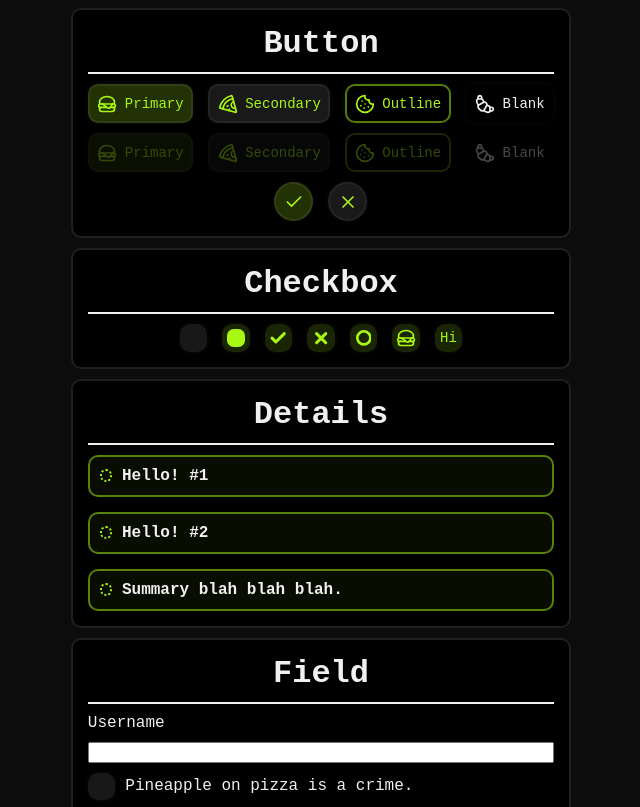
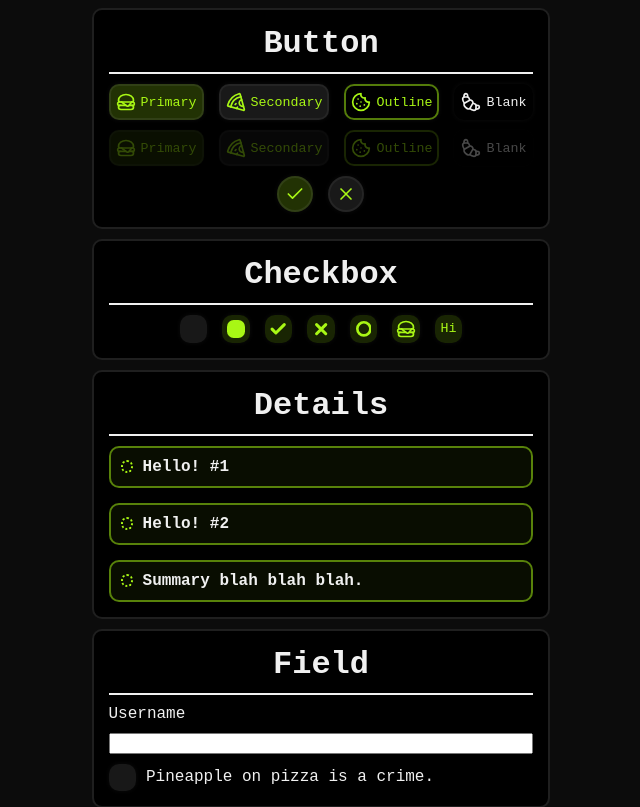
Before and after one commit to neRIA-Studio/Titchy, a SvelteKit app: page / in a window 1280 px wide. Shown: the top 807 px of the page, without its empty margins (319-959 px from the left). Built offline with nearby package versions, Linux system fonts and the light colour scheme.

Commit message:
chore: more minor values changes + that mixin was so old and I was so lazy to make it use strings 'cause my old understanding of Sass / SCSS didn't include the fact that Sass had string comparison

```diff
--- a/src/lib/components/Button.svelte
+++ b/src/lib/components/Button.svelte
@@ -30,13 +30,16 @@
   :global
   .titchy.button {
     cursor: pointer;
-    padding: V(spacing-3);
-    font-size: 14px;
+    padding: V(spacing-2);
+    font-size: smaller;
+
+    min-height: 36px;
+    min-width: 36px;
 
     flex-direction: row;
     align-items: center;
     justify-content: center;
-    gap: V(spacing-3);
+    gap: V(spacing-2);
 
     border-radius: V(radius-1);
 
--- a/src/lib/components/Checkbox.svelte
+++ b/src/lib/components/Checkbox.svelte
@@ -58,7 +58,7 @@
   :global
   .titchy.button.checkbox {
     &.checkbox {
-      @include size($size, $both:true);
+      @include size($size, 'all');
       padding: 0;
       border: none;
       overflow: hidden;
@@ -75,24 +75,24 @@
       justify-content: center;
 
       &.hollow {
-        @include size(calc($size / 1.5), $both:true);
+        @include size(calc($size / 1.5), 'all');
         border-radius: calc(V(radius-1) / 1.5);
         background-color: $accent-color;
       }
 
       &.check :global(svg) {
         stroke-width: 4px;
-        @include size(calc($size / 1.5), $both:true);
+        @include size(calc($size / 1.5), 'all');
       }
 
       &.x :global(svg) {
         stroke-width: 4px;
-        @include size(calc($size / 1.5), $both:true);
+        @include size(calc($size / 1.5), 'all');
       }
 
       &.radio :global(svg) {
         stroke-width: 4px;
-        @include size(calc($size / 1.75), $both:true);
+        @include size(calc($size / 1.75), 'all');
       }
 
       // &.custom :global(svg) { }
--- a/src/others/utils.scss
+++ b/src/others/utils.scss
@@ -1,27 +1,35 @@
 /* ================================= Mixins ================================= */
 
-@mixin width($value, $min: false, $max: false, $both: false) {
+@mixin width($value, $mode: 'none') {
   width: $value;
-  @if $min or $both { min-width: $value; }
-  @if $max or $both { max-width: $value; }
+  @if $mode == 'min' or $mode == 'all' { min-width: $value; }
+  @if $mode == 'max' or $mode == 'all' { max-width: $value; }
 }
 
-@mixin height($value, $min: false, $max: false, $both: false) {
+@mixin height($value, $mode: 'none') {
   height: $value;
-  @if $min or $both { min-height: $value; }
-  @if $max or $both { max-height: $value; }
+  @if $mode == 'min' or $mode == 'all' { min-height: $value; }
+  @if $mode == 'max' or $mode == 'all' { max-height: $value; }
 }
 
-@mixin size($value, $min: false, $max: false, $both: false) {
-  @include width ($value, $min, $max, $both);
-  @include height($value, $min, $max, $both);
+@mixin size($value, $mode: 'none') {
+  @include width ($value, $mode);
+  @include height($value, $mode);
 }
 
 @mixin default() {
   position: relative;
   box-sizing: border-box;
+
   transition: all 200ms ease-out;
   transition-behavior: allow-discrete;
+
+  outline-color: C(secondary, 15%);
+
+  &:focus-visible {
+    outline-width: 2.5px;
+    outline-style: solid;
+  }
 }
 
 /* ================================ Functions =============================== */
```
